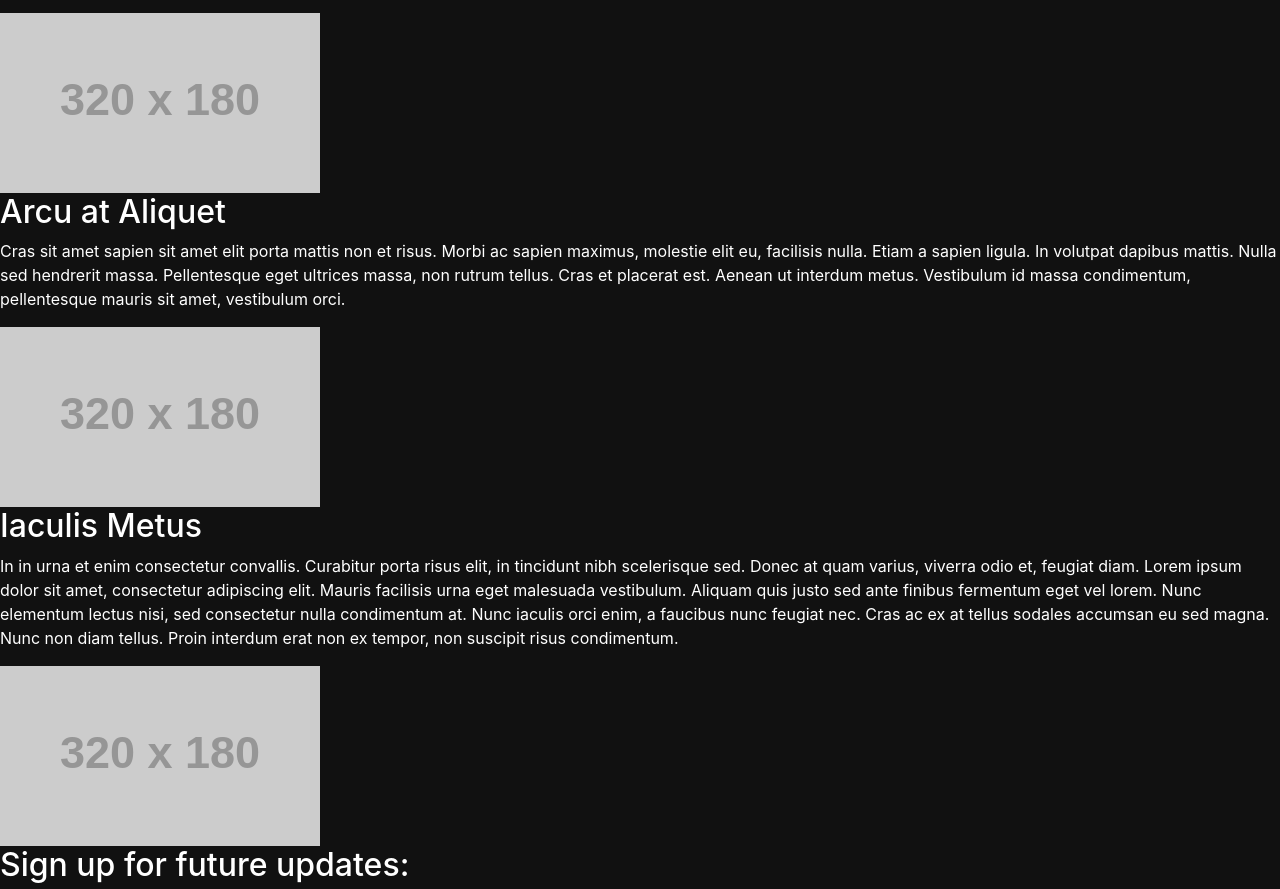
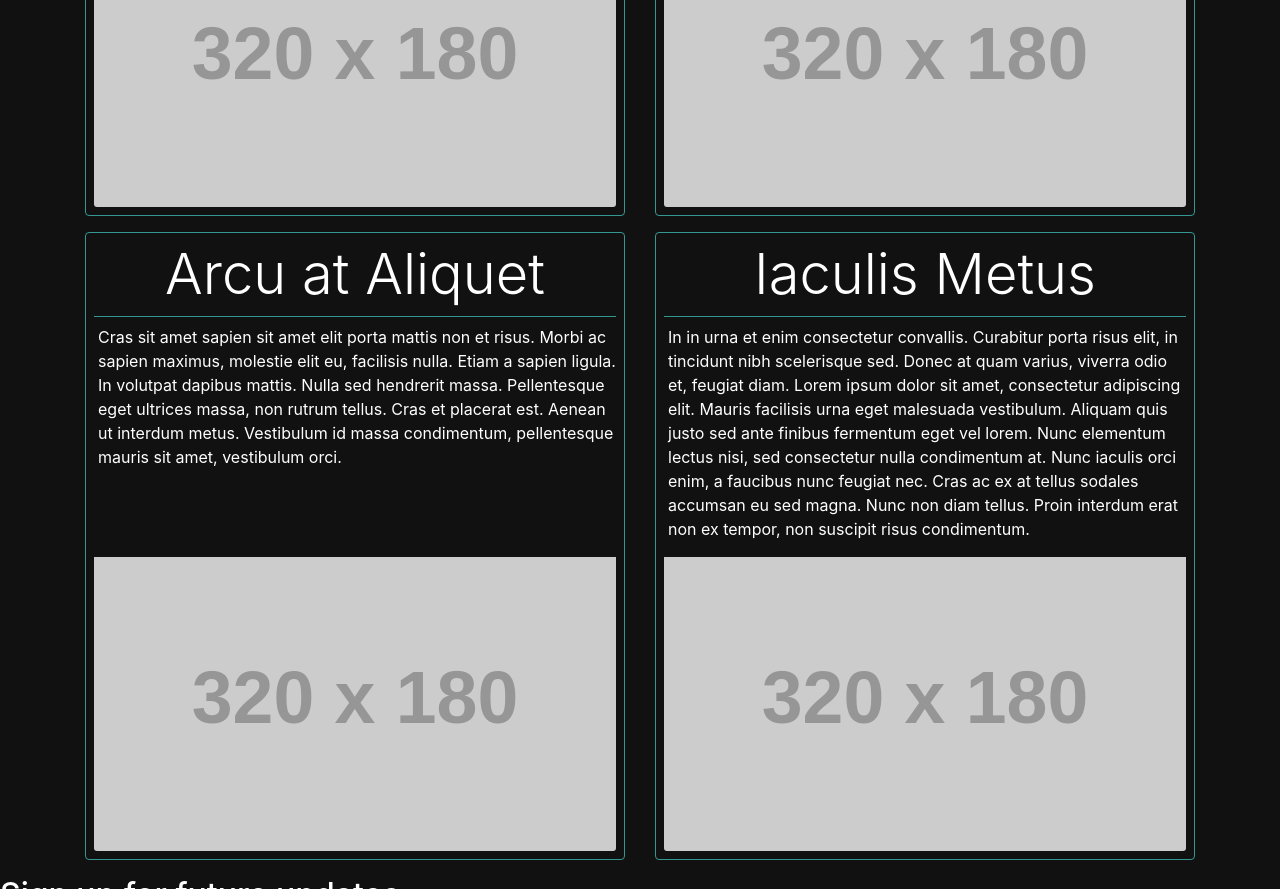
Before and after one commit to Sakeran/arm-landing, a website built with webpack: page src/index.html in a window 1280 px wide. Shown: the part 572-1461 px from the top of the page. Built offline with nearby package versions, Linux system fonts and the light colour scheme; some packages are replaced by stand-ins of ours; placeholder pictures from the web are drawn by us.

Commit message:
style article cards

```diff
--- a/src/index.html
+++ b/src/index.html
@@ -14,64 +14,84 @@
       <p>In risus dui. Imperdiet in.</p>
     </div>
     <main>
-      <section>
-        <article>
+      <section class="container">
+        <div class="row justify-content-center">
+          <article class="article">
+            <div class="articlecard">
               <h2>Alidpt Sit</h2>
               <p>
                 Etiam ut enim ante. Duis neque magna, convallis eget sapien
                 facilisis, tincidunt porttitor nulla. Suspendisse imperdiet
-            venenatis diam faucibus congue. Integer condimentum pulvinar metus,
-            ac tempus augue fringilla id. Suspendisse interdum pulvinar justo et
-            ullamcorper. Vivamus vitae leo risus. Praesent a ornare sem. Quisque
-            tincidunt leo non sapien suscipit, gravida gravida ipsum auctor.
-            Pellentesque maximus risus velit, eu convallis tortor blandit vel.
-            Curabitur libero magna, accumsan in ante nec, fringilla maximus
-            metus. Aenean tempus interdum dolor, nec laoreet sem. Nunc egestas
-            feugiat felis, sit amet lobortis mauris dignissim nec.
+                venenatis diam faucibus congue. Integer condimentum pulvinar
+                metus, ac tempus augue fringilla id. Suspendisse interdum
+                pulvinar justo et ullamcorper. Vivamus vitae leo risus. Praesent
+                a ornare sem. Quisque tincidunt leo non sapien suscipit, gravida
+                gravida ipsum auctor. Pellentesque maximus risus velit, eu
+                convallis tortor blandit vel. Curabitur libero magna, accumsan
+                in ante nec, fringilla maximus metus. Aenean tempus interdum
+                dolor, nec laoreet sem. Nunc egestas feugiat felis, sit amet
+                lobortis mauris dignissim nec.
               </p>
               <img src="https://via.placeholder.com/320x180" alt="Alidpt Sit" />
+            </div>
           </article>
-        <article>
+          <article class="article">
+            <div class="articlecard">
               <h2>Magna Sed Eros</h2>
               <p>
                 Nulla facilisi. Mauris congue ultricies felis et efficitur.
-            Phasellus vestibulum at leo id convallis. Aenean tincidunt tortor
-            porta ex hendrerit, et ultrices enim aliquet. Suspendisse eleifend
-            erat eu molestie dictum. Cras sed egestas nisl, vel convallis eros.
-            Cras mi eros, molestie convallis nulla sed, feugiat auctor nisl.
+                Phasellus vestibulum at leo id convallis. Aenean tincidunt
+                tortor porta ex hendrerit, et ultrices enim aliquet. Suspendisse
+                eleifend erat eu molestie dictum. Cras sed egestas nisl, vel
+                convallis eros. Cras mi eros, molestie convallis nulla sed,
+                feugiat auctor nisl.
               </p>
-          <img src="https://via.placeholder.com/320x180" alt="Magna Sed Eros" />
+              <img
+                src="https://via.placeholder.com/320x180"
+                alt="Magna Sed Eros"
+              />
+            </div>
           </article>
-        <article>
+          <article class="article">
+            <div class="articlecard">
               <h2>Arcu at Aliquet</h2>
               <p>
-            Cras sit amet sapien sit amet elit porta mattis non et risus. Morbi
-            ac sapien maximus, molestie elit eu, facilisis nulla. Etiam a sapien
-            ligula. In volutpat dapibus mattis. Nulla sed hendrerit massa.
-            Pellentesque eget ultrices massa, non rutrum tellus. Cras et
-            placerat est. Aenean ut interdum metus. Vestibulum id massa
-            condimentum, pellentesque mauris sit amet, vestibulum orci.
+                Cras sit amet sapien sit amet elit porta mattis non et risus.
+                Morbi ac sapien maximus, molestie elit eu, facilisis nulla.
+                Etiam a sapien ligula. In volutpat dapibus mattis. Nulla sed
+                hendrerit massa. Pellentesque eget ultrices massa, non rutrum
+                tellus. Cras et placerat est. Aenean ut interdum metus.
+                Vestibulum id massa condimentum, pellentesque mauris sit amet,
+                vestibulum orci.
               </p>
               <img
                 src="https://via.placeholder.com/320x180"
                 alt="Arcu at Aliquet"
               />
+            </div>
           </article>
-        <article>
+          <article class="article">
+            <div class="articlecard">
               <h2>Iaculis Metus</h2>
               <p>
                 In in urna et enim consectetur convallis. Curabitur porta risus
                 elit, in tincidunt nibh scelerisque sed. Donec at quam varius,
                 viverra odio et, feugiat diam. Lorem ipsum dolor sit amet,
-            consectetur adipiscing elit. Mauris facilisis urna eget malesuada
-            vestibulum. Aliquam quis justo sed ante finibus fermentum eget vel
-            lorem. Nunc elementum lectus nisi, sed consectetur nulla condimentum
-            at. Nunc iaculis orci enim, a faucibus nunc feugiat nec. Cras ac ex
-            at tellus sodales accumsan eu sed magna. Nunc non diam tellus. Proin
-            interdum erat non ex tempor, non suscipit risus condimentum.
+                consectetur adipiscing elit. Mauris facilisis urna eget
+                malesuada vestibulum. Aliquam quis justo sed ante finibus
+                fermentum eget vel lorem. Nunc elementum lectus nisi, sed
+                consectetur nulla condimentum at. Nunc iaculis orci enim, a
+                faucibus nunc feugiat nec. Cras ac ex at tellus sodales accumsan
+                eu sed magna. Nunc non diam tellus. Proin interdum erat non ex
+                tempor, non suscipit risus condimentum.
               </p>
-          <img src="https://via.placeholder.com/320x180" alt="Iaculis Metus" />
+              <img
+                src="https://via.placeholder.com/320x180"
+                alt="Iaculis Metus"
+              />
+            </div>
           </article>
+        </div>
       </section>
       <section>
         <h2>Sign up for future updates:</h2>
--- a/src/scss/_custom.scss
+++ b/src/scss/_custom.scss
@@ -1,3 +1,6 @@
 // Basic Theme
 $body-bg: #111111;
 $body-color: white;
+
+// Colors
+$blue: #349892;
--- a/src/scss/styles.scss
+++ b/src/scss/styles.scss
@@ -1,2 +1,44 @@
 @import "custom";
 @import "~bootstrap/scss/bootstrap";
+
+.article {
+  @include make-col-ready();
+  @include make-col(12);
+
+  @include media-breakpoint-up(lg) {
+    @include make-col(6)
+  }
+
+  @extend .mb-3;
+
+  .articlecard {
+    @extend .h-100;
+    @extend .card;
+
+    @extend .border;
+    @extend .border-primary;
+
+    @extend .p-2;
+
+    h2 {
+      @extend .display-4;
+      @extend .text-center;
+      @extend .border-bottom;
+      @extend .border-primary;
+      @extend .pb-2;
+    }
+
+    p {
+      @extend .card-text;
+      @extend .pb-3;
+      @extend .pl-1;
+      @extend .mb-auto;
+    }
+
+    background: none;
+
+    img {
+      @extend .card-img-bottom;
+    }
+  }
+}
```
Lines whose indentation alone changed are shown as unchanged.
